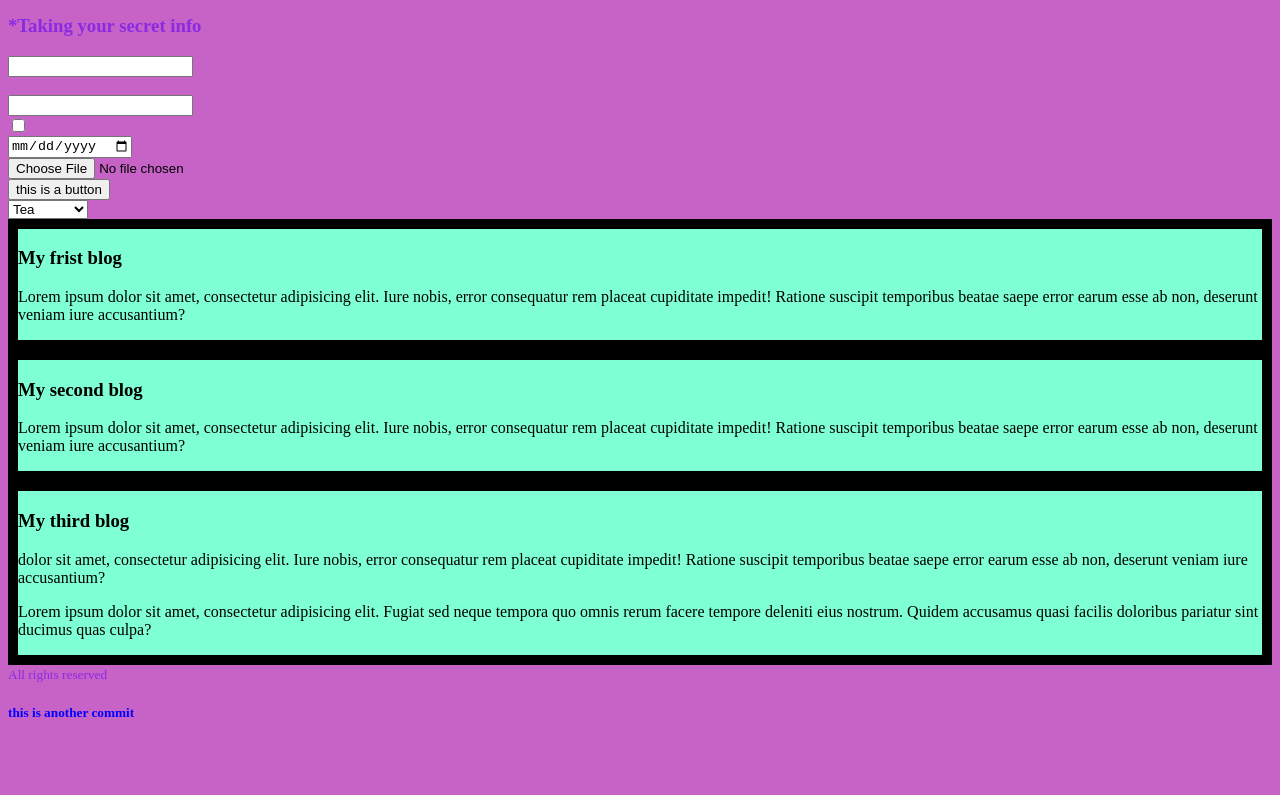
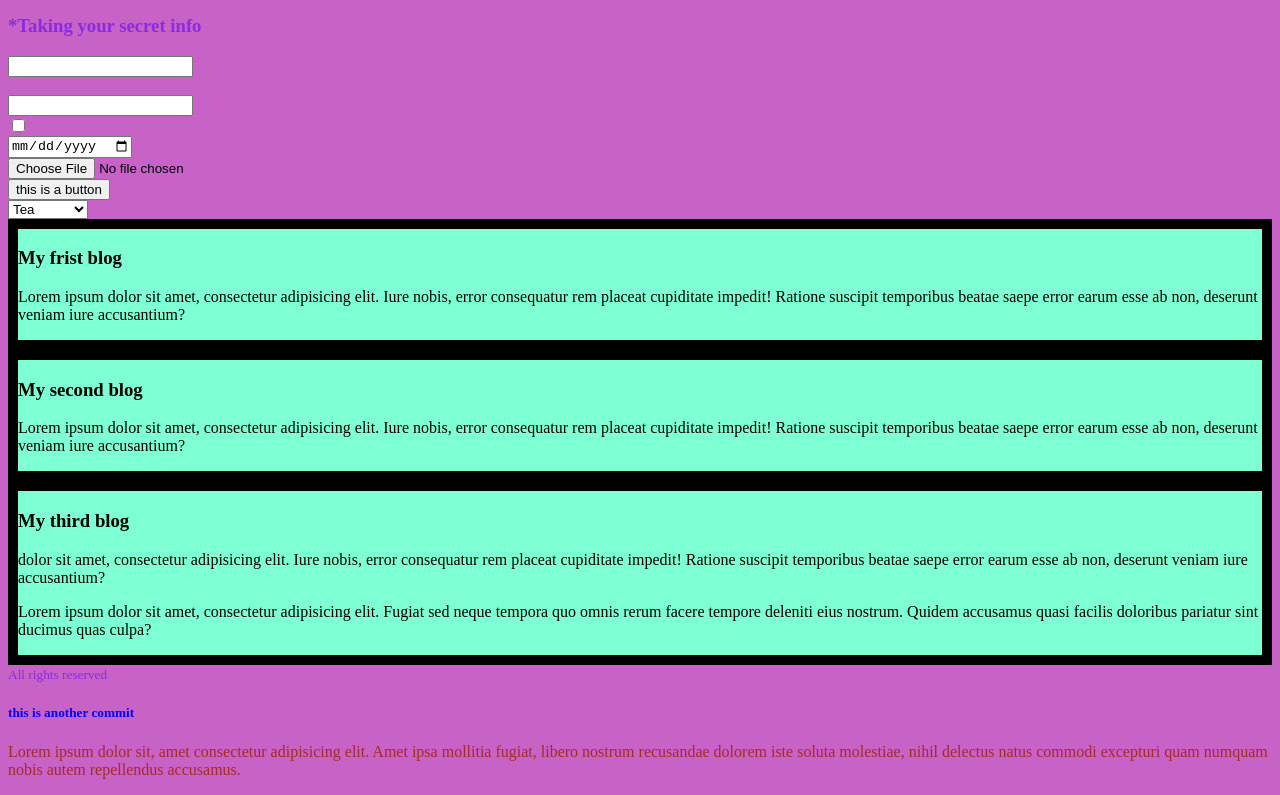
Before and after one commit to Suzibur01/frist-projects, a plain HTML site: page frist.html in a window 1280 px wide. Shown: the part 1121-1916 px from the top of the page. Before the commit the page ends 1864 px from the top, so only its background shows below. Drawn offline with Linux system fonts and the light colour scheme.

Commit message:
last commit

```diff
--- a/color.css
+++ b/color.css
@@ -5,3 +5,9 @@ H5{
     color:blue;
 
 }
+h6{
+    color:blueviolet
+}
+.pp{
+    color:brown;
+}
--- a/frist.html
+++ b/frist.html
@@ -121,6 +121,7 @@ anchor --> <a href="">something write</a>
     <small  style="color:blueviolet"> All rights reserved</small>
 </footer>
 <h5>this is another commit</h5>
+<p class="pp">Lorem ipsum dolor sit, amet consectetur adipisicing elit. Amet ipsa mollitia fugiat, libero nostrum recusandae dolorem iste soluta molestiae, nihil delectus natus commodi excepturi quam numquam nobis autem repellendus accusamus.</p>
 
 </body>
 </html>
```
